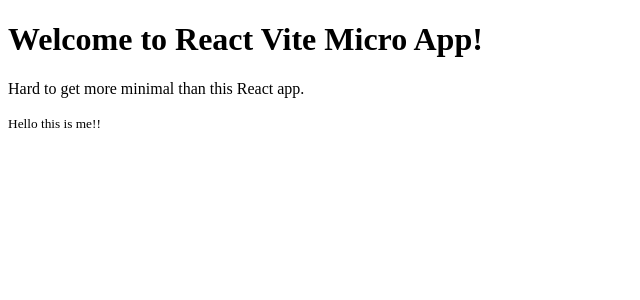
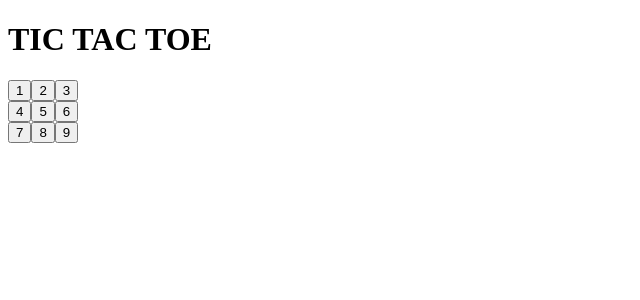
Before and after one commit to eshita-sapariya/tictactoe, a React (Vite) app: page / in a window 1280 px wide. Shown: the top 300 px of the page, without its empty margins (0-640 px from the left). Built offline with nearby package versions, Linux system fonts and the light colour scheme.

Commit message:
created board and square components

```diff
--- a/src/App.jsx
+++ b/src/App.jsx
@@ -1,12 +1,12 @@
 import React from 'react';
+import Board from './components/Board';
 
 const app = () => {
   return (
-    <>
-      <h1>Welcome to React Vite Micro App!</h1>
-      <p>Hard to get more minimal than this React app.</p>
-      <small>Hello this is me!!</small>
-    </>
+    <div>
+      <h1>TIC TAC TOE</h1>
+      <Board />
+    </div>
   );
 };
 export default app;
--- /dev/null
+++ b/src/components/Board.jsx
@@ -0,0 +1,26 @@
+import React from 'react';
+import Square from './Square';
+
+const Board = () => {
+  return (
+    <div>
+      <div>
+        <Square value="1"></Square>
+        <Square value="2"></Square>
+        <Square value="3"></Square>
+      </div>
+      <div>
+        <Square value="4"></Square>
+        <Square value="5"></Square>
+        <Square value="6"></Square>
+      </div>
+      <div>
+        <Square value="7"></Square>
+        <Square value="8"></Square>
+        <Square value="9"></Square>
+      </div>
+    </div>
+  );
+};
+
+export default Board;
--- /dev/null
+++ b/src/components/Square.jsx
@@ -0,0 +1,7 @@
+import React from 'react';
+
+const Square = ({ value }) => {
+  return <button type="button">{value}</button>;
+};
+
+export default Square;
```
Also changed, not shown: 1 other file (tests, documents, lock files or other folders).
